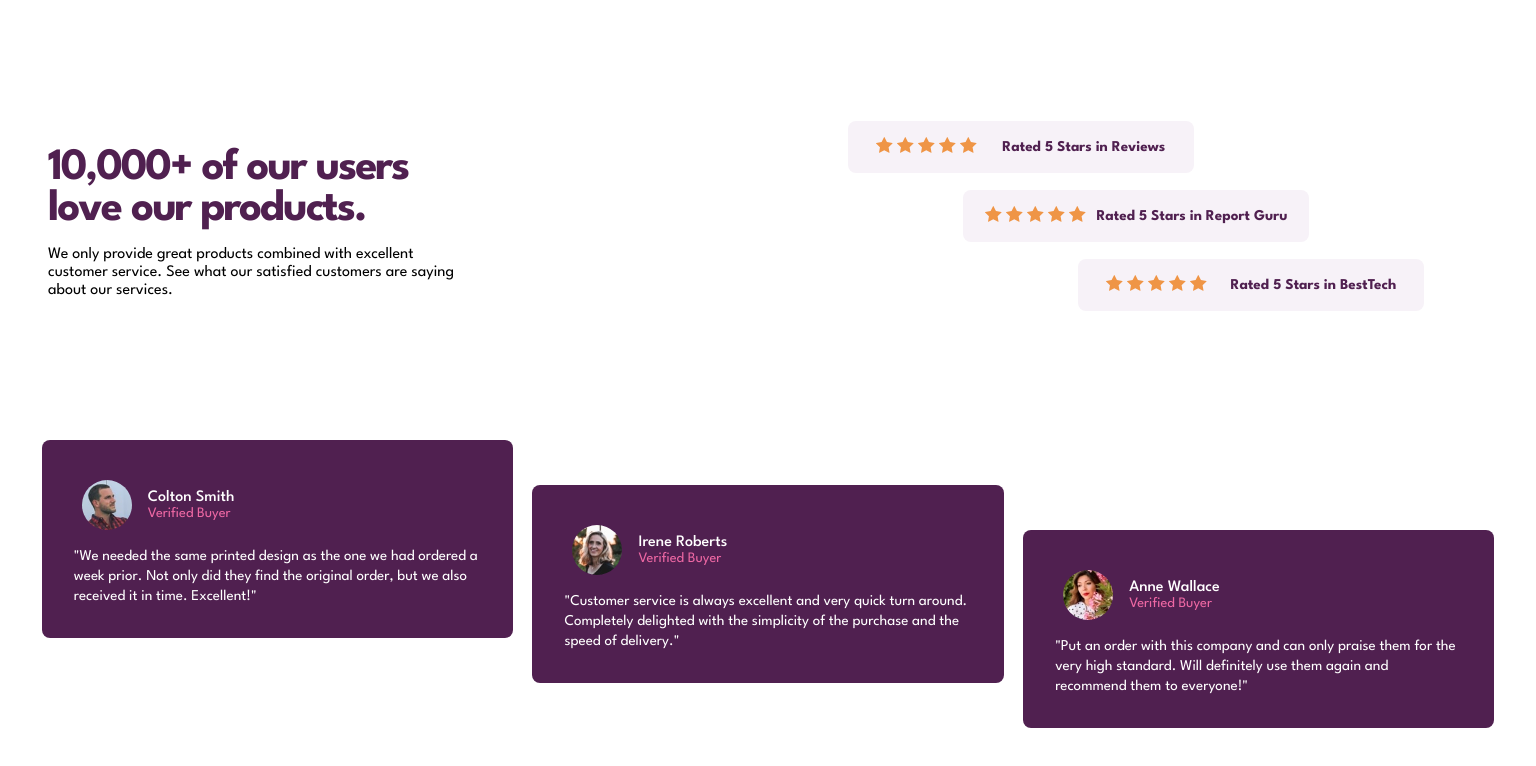
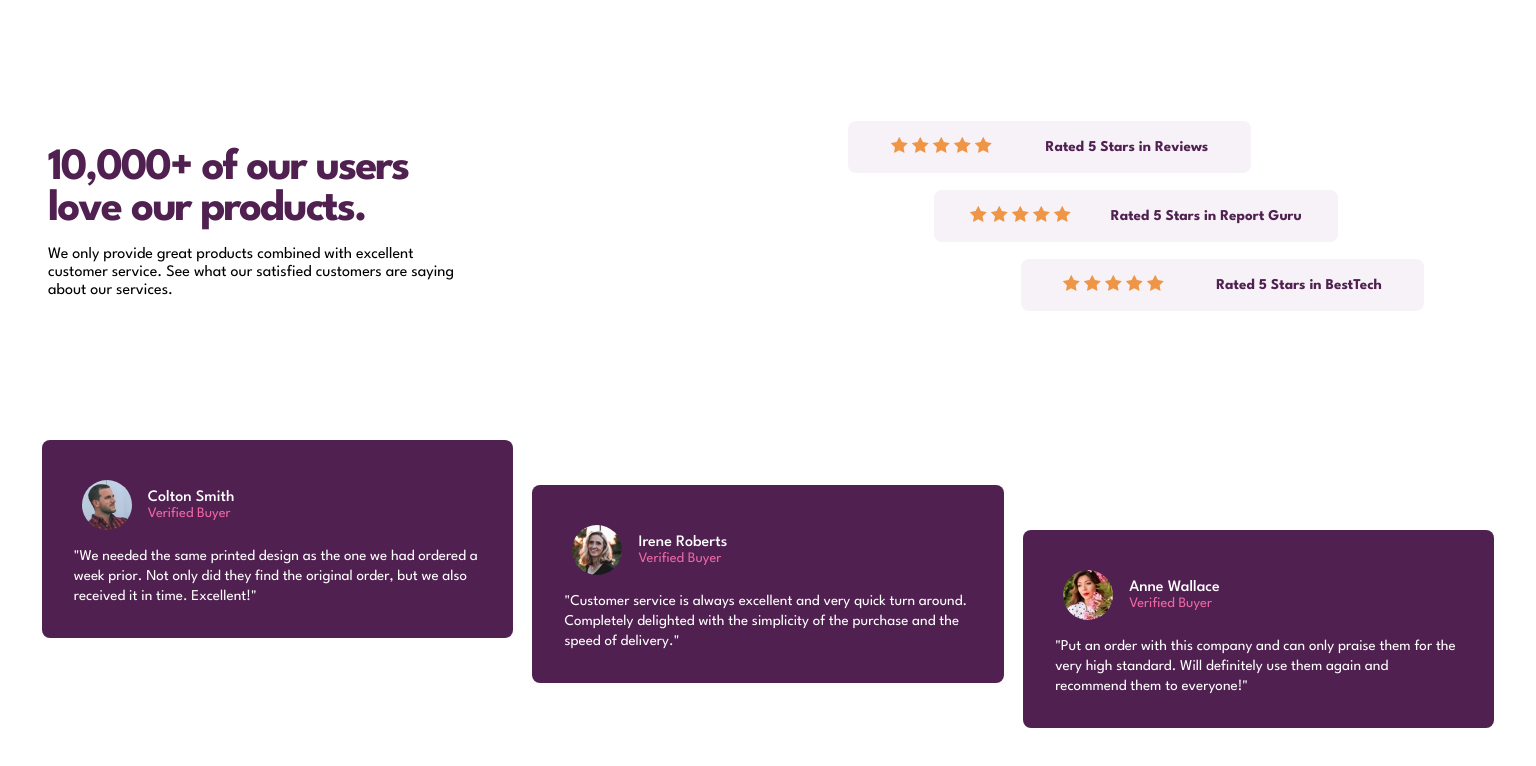
Before and after one commit to toleZ/Social-proof-section, a plain HTML site: page index.html in a window 1536 px wide. Drawn offline with Linux system fonts and the light colour scheme.

Commit message:
star width modiffy

```diff
--- a/sass/style.sass
+++ b/sass/style.sass
@@ -110,7 +110,7 @@ header
     .star
         flex-direction: row
         justify-content: space-around
-        width: 60%
+        width: 70%
         margin: 0
         &:first-child
             align-self: flex-start
```
Also changed, not shown: css/style.css.
